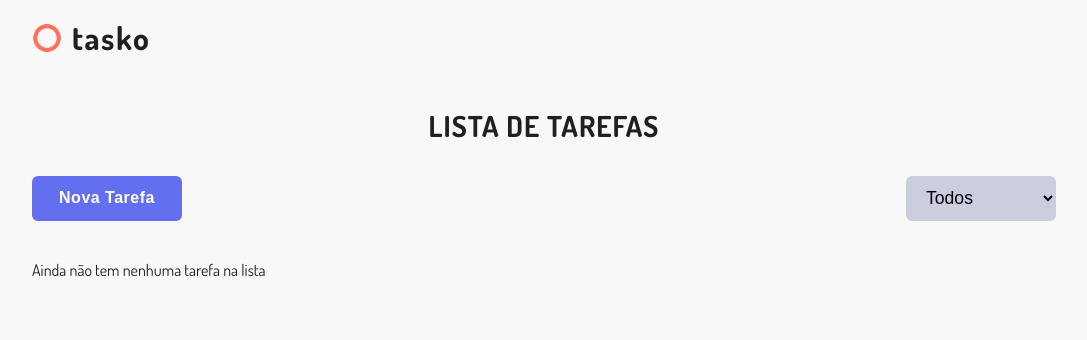
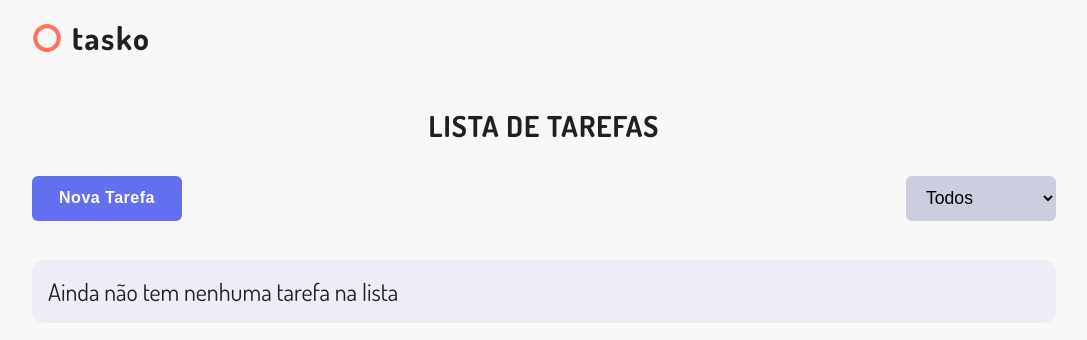
Before and after one commit to tiagocreator/tasko, a React (Create React App) app: page / in a window 1280 px wide. Shown: the top 340 px of the page, without its empty margins (96-1183 px from the left). Built offline with nearby package versions, Linux system fonts and the light colour scheme.

Commit message:
Fix ToDo classname

```diff
--- a/src/components/ToDo.js
+++ b/src/components/ToDo.js
@@ -10,7 +10,7 @@ const ToDo = () => {
 
   return (
     <ToDoStyle>
-      <div>
+      <div className="content-wrapper">
         {sortedTodoList && sortedTodoList.length > 0
           ? sortedTodoList.map((task) => <ToDoItem todo={task} key={task.id} />)
           : 'Ainda não tem nenhuma tarefa na lista'}
```
